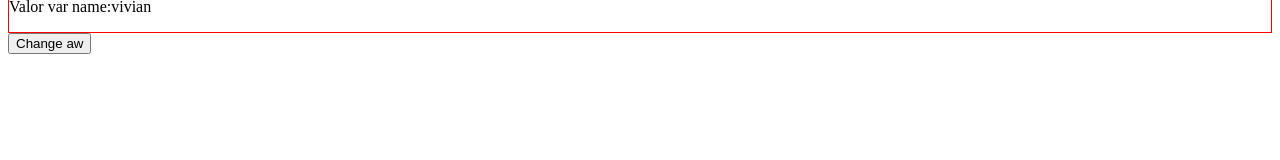
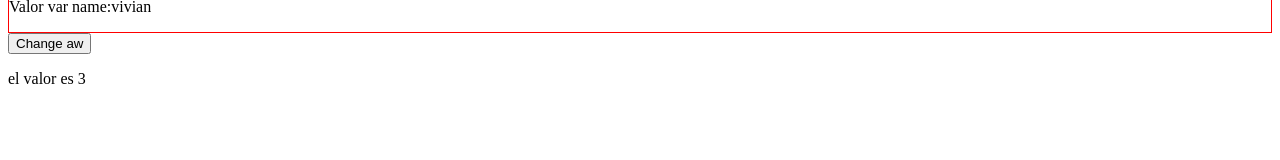
Before and after one commit to tamikaivi/-course-angular-upb, an Angular app: page / in a window 1280 px wide. Shown: the part 140-300 px from the top of the page. Built offline with nearby package versions, Linux system fonts and the light colour scheme.

Commit message:
ngswitch

```diff
--- a/src/app/app.component.html
+++ b/src/app/app.component.html
@@ -4,3 +4,13 @@
 <app-test1 *ngIf="aw" name="vivian"></app-test1>
 <button (click)="aw=false;"> Change aw
 </button>
+<div *ngFor="let item of person, let i = index">
+
+</div>
+
+<div [ngSwitch]="aux">
+  <p *ngSwitchCase="3">el valor es 3</p>
+  <p *ngSwitchCase="2">el valor es 2</p>
+  <p *ngSwitchDefault>no es ni 2 ni 3</p>
+
+</div>
--- a/src/app/app.component.ts
+++ b/src/app/app.component.ts
@@ -10,7 +10,8 @@ export class AppComponent implements OnInit{
   title = 'angular-course';
 
   aw=true;
-persona = ["vivian", "marco", "maria", "lupe" ]
+  aux=3;
+person = ["vivian", "marco", "maria", "lupe" ]
   ngOnInit(){
 
   }
```
